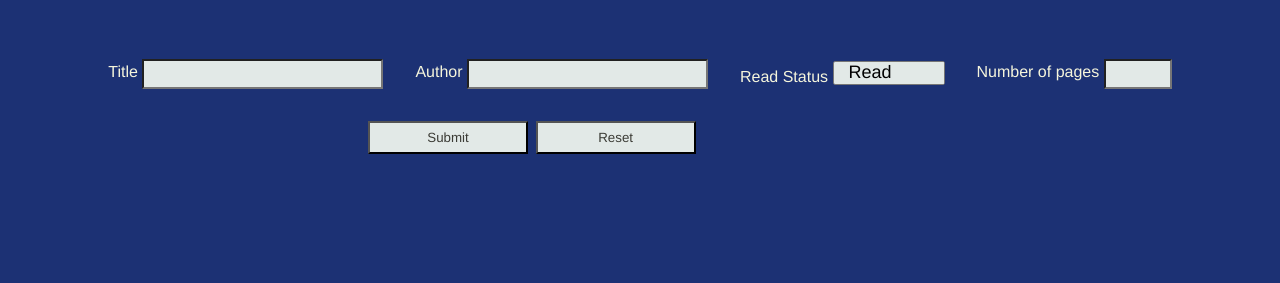
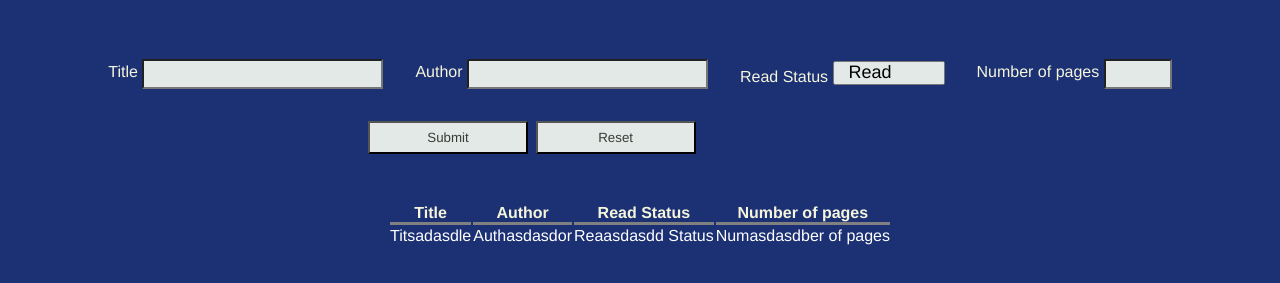
Before and after one commit to HangwelaniMadilonga/library-app, a plain HTML site: page index.html in a window 1280 px wide. Shown: the part 191-474 px from the top of the page. Drawn offline with Linux system fonts and the light colour scheme.

Commit message:
Add a table for containing saved book info.

```diff
--- a/app.js
+++ b/app.js
@@ -8,6 +8,10 @@ function Book(title, author,readStatus,totalPages) {
     this.totalPages = totalPages;
 
   }
+
+let displayBook = (newBook) => {
+
+}
 
 formInfo.addEventListener('submit', (e) => {
  e.preventDefault();
--- a/index.html
+++ b/index.html
@@ -41,6 +41,22 @@
         </div>
       </form>
     </div>
+    <div id="saved-book-section">
+      <table>
+        <tr id="table-header">
+          <th class="table-heading">Title</th>
+          <th class="table-heading">Author</th>
+          <th class="table-heading">Read Status</th>
+          <th class="table-heading">Number of pages</th>
+        </tr>
+        <tr>
+          <td class="table-heading">Titsadasdle</td>
+          <td class="table-heading">Authasdasdor</td>
+          <td class="table-heading">Reaasdasdd Status</td>
+          <td class="table-heading">Numasdasdber of pages</td>
+        </tr>
+      </table>
+    </div>
 
     <script src="app.js"></script>
   </body>
--- a/style.css
+++ b/style.css
@@ -7,6 +7,18 @@
 
 p {
   color: beige;
+}
+
+th{
+  color: beige;
+  border-bottom: 3px solid grey; ;
+}
+td{
+  color: white;
+}
+table th td{
+  border-collapse: collapse;
+
 }
 
 body {
@@ -103,3 +115,19 @@ body {
   background-color: rgb(226 233 231);
   /* padding-left: 40px; */
 }
+
+.normal-text{
+  font-size: large;
+  margin : 0 6rem;
+}
+
+#saved-book-section{
+  display: flex;
+  justify-content: center;
+  align-items: center;
+  margin-top: 3rem;
+}
+
+/* .table-heading{
+
+} */
```
